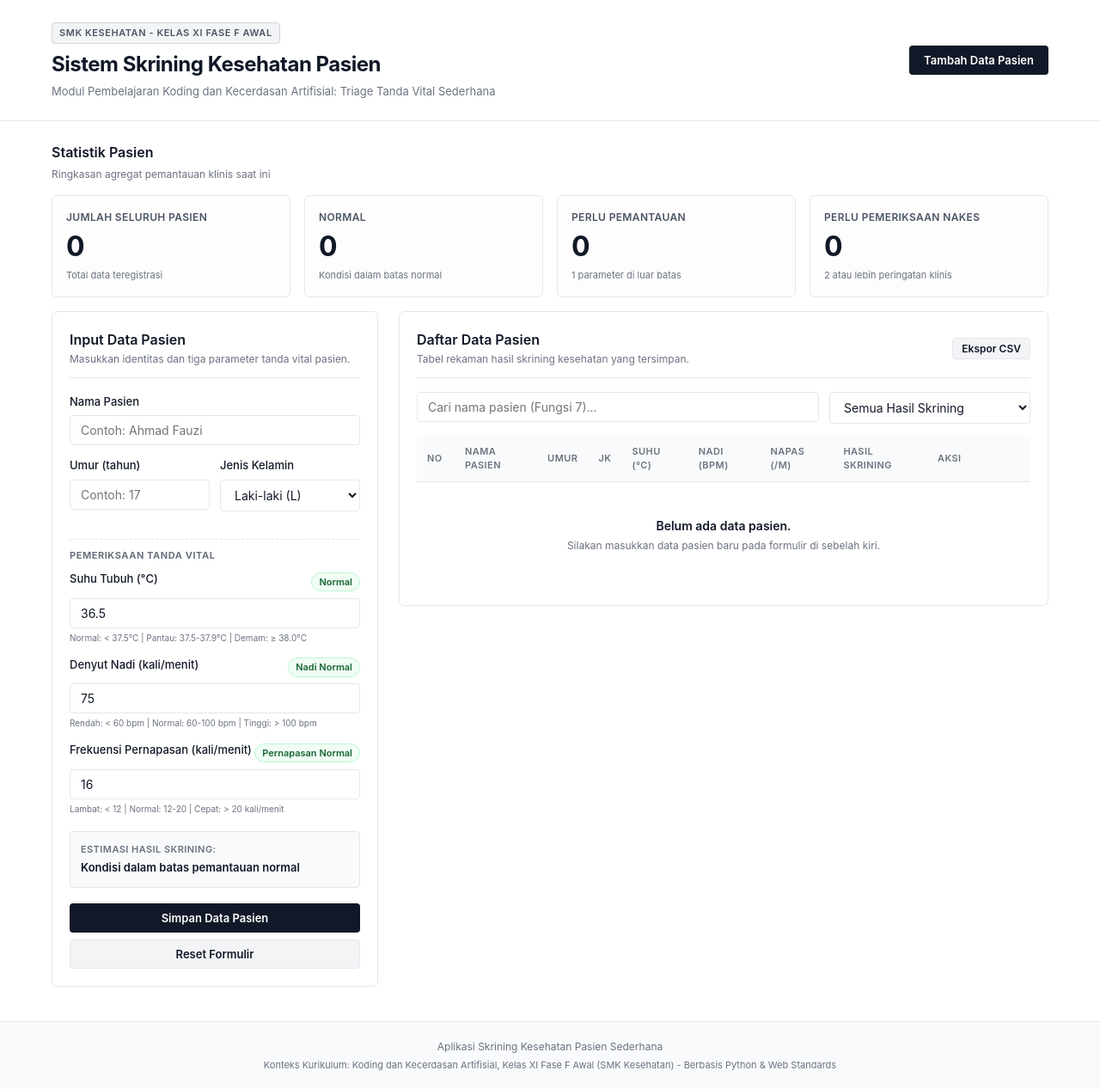
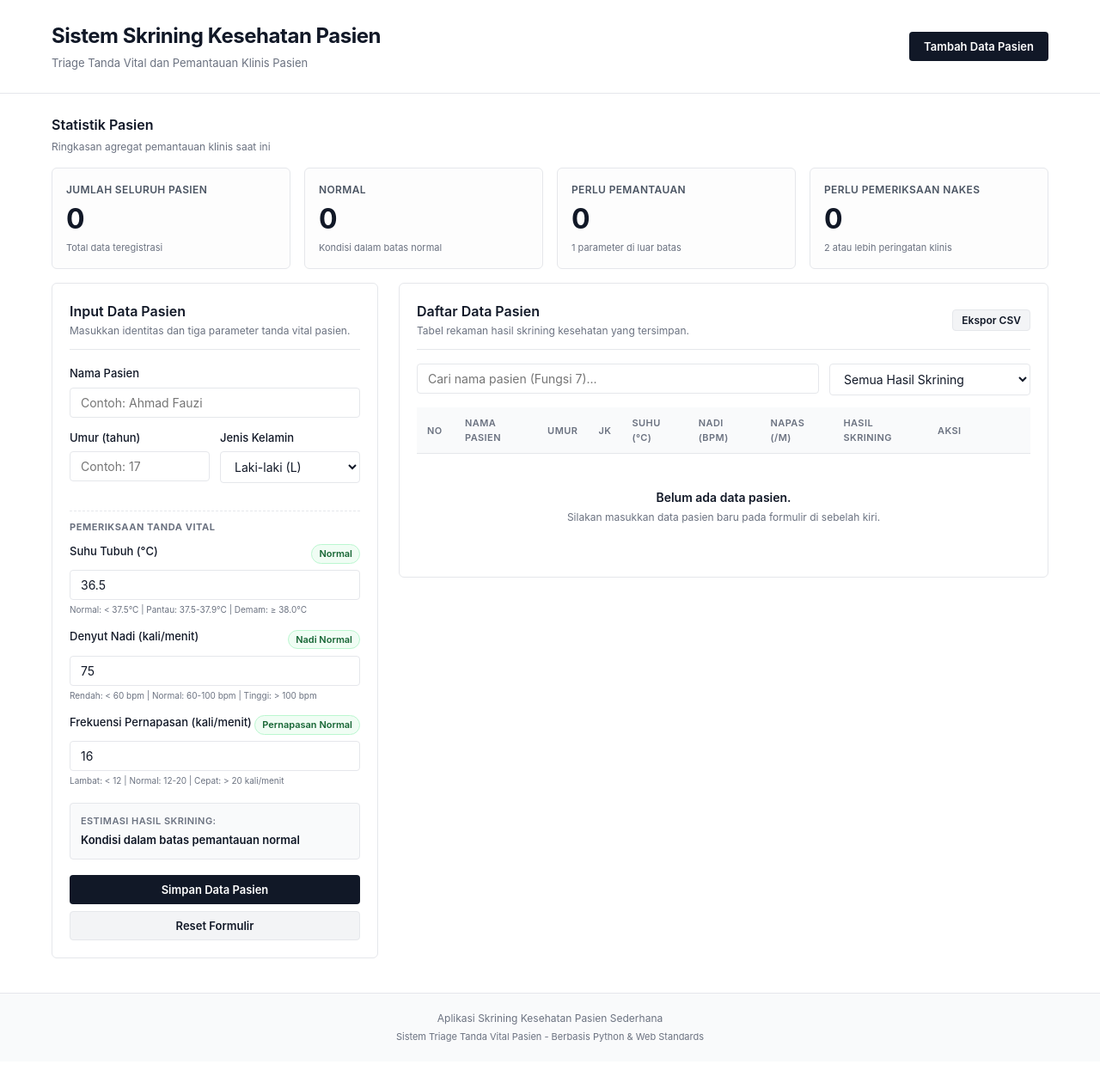
Before and after one commit to mwdharmaaa/skrining-kesehatan, a Python web app: template templates/index.html in a window 1280 px wide. Shown: the whole page at 86% size. After the commit the page ends 1212 px from the top, so only its background shows below. Run offline with Jinja, Linux system fonts and the light colour scheme; the template is opened without the code that fills it, so the values that code supplies are empty.

Commit message:
style(ui): purge curriculum badge and school metadata from header and footer

```diff
--- a/templates/index.html
+++ b/templates/index.html
@@ -11,9 +11,8 @@
     <header class="app-header">
       <div class="header-container">
         <div class="header-brand">
-          <div class="brand-badge">SMK Kesehatan - Kelas XI Fase F Awal</div>
           <h1 class="brand-title">Sistem Skrining Kesehatan Pasien</h1>
-          <p class="brand-subtitle">Modul Pembelajaran Koding dan Kecerdasan Artifisial: Triage Tanda Vital Sederhana</p>
+          <p class="brand-subtitle">Triage Tanda Vital dan Pemantauan Klinis Pasien</p>
         </div>
         <div class="header-actions">
           <button id="btn-scroll-form" class="btn btn-primary">Tambah Data Pasien</button>
@@ -232,10 +231,10 @@
     <footer class="app-footer">
       <div class="container footer-content">
         <p>Aplikasi Skrining Kesehatan Pasien Sederhana</p>
-        <p class="footer-meta">Konteks Kurikulum: Koding dan Kecerdasan Artifisial, Kelas XI Fase F Awal (SMK Kesehatan) - Berbasis Python &amp; Web Standards</p>
+        <p class="footer-meta">Sistem Triage Tanda Vital Pasien - Berbasis Python &amp; Web Standards</p>
       </div>
     </footer>
   </div>
-  <script src="./static/js/app.js?v=4"></script>
+  <script src="./static/js/app.js?v=5"></script>
 </body>
 </html>
```
Also changed, not shown: index.html (+3 -4 lines).
